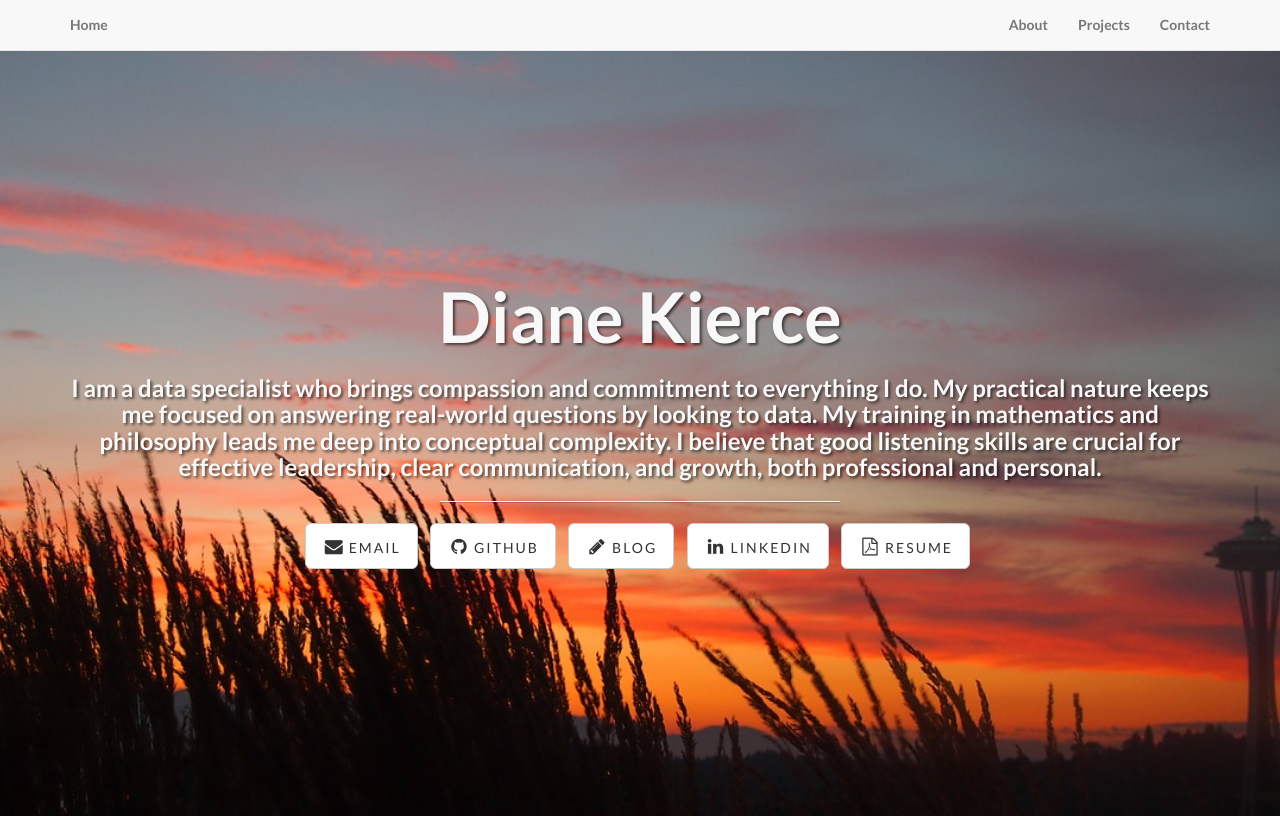
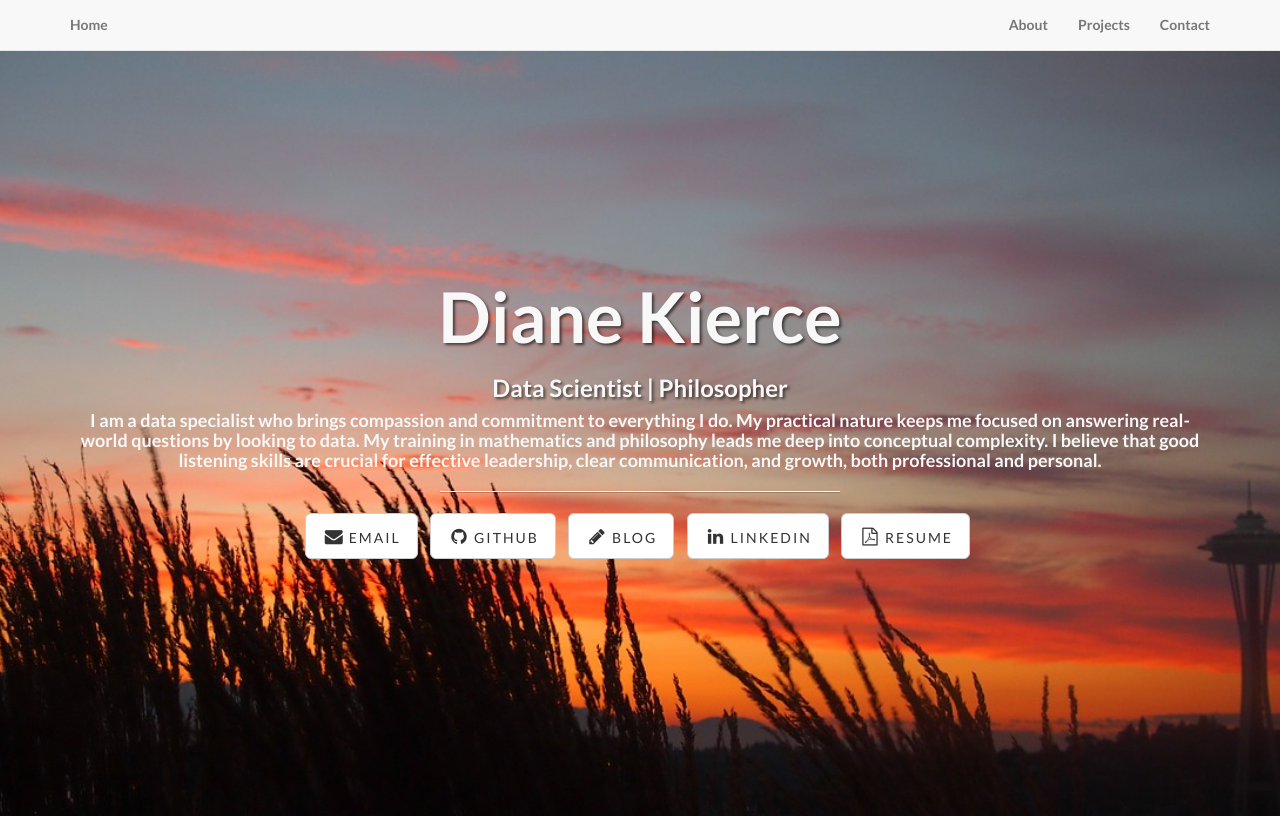
Before and after one commit to DianeKierce/DianeKierce.github.io, a plain HTML site: page index.html in a window 1280 px wide. Shown: the top 816 px of the page. Drawn offline with Linux system fonts and the light colour scheme.

Commit message:
Update bio

```diff
--- a/index.html
+++ b/index.html
@@ -74,7 +74,8 @@
                 <div class="col-lg-12">
                     <div class="intro-message">
                         <h1>Diane Kierce</h1>
-                        <h3>I am a data specialist who brings compassion and commitment to everything I do. My practical nature keeps me focused on answering real-world questions by looking to data. My training in mathematics and philosophy leads me deep into conceptual complexity. I believe that good listening skills are crucial for effective leadership, clear communication, and growth, both professional and personal.</h3>
+                        <h3>Data Scientist | Philosopher</h3>
+                        <h4>I am a data specialist who brings compassion and commitment to everything I do. My practical nature keeps me focused on answering real-world questions by looking to data. My training in mathematics and philosophy leads me deep into conceptual complexity. I believe that good listening skills are crucial for effective leadership, clear communication, and growth, both professional and personal.</h4>
                         <hr class="intro-divider">
                         <ul class="list-inline intro-social-buttons">
                             <li>
```
